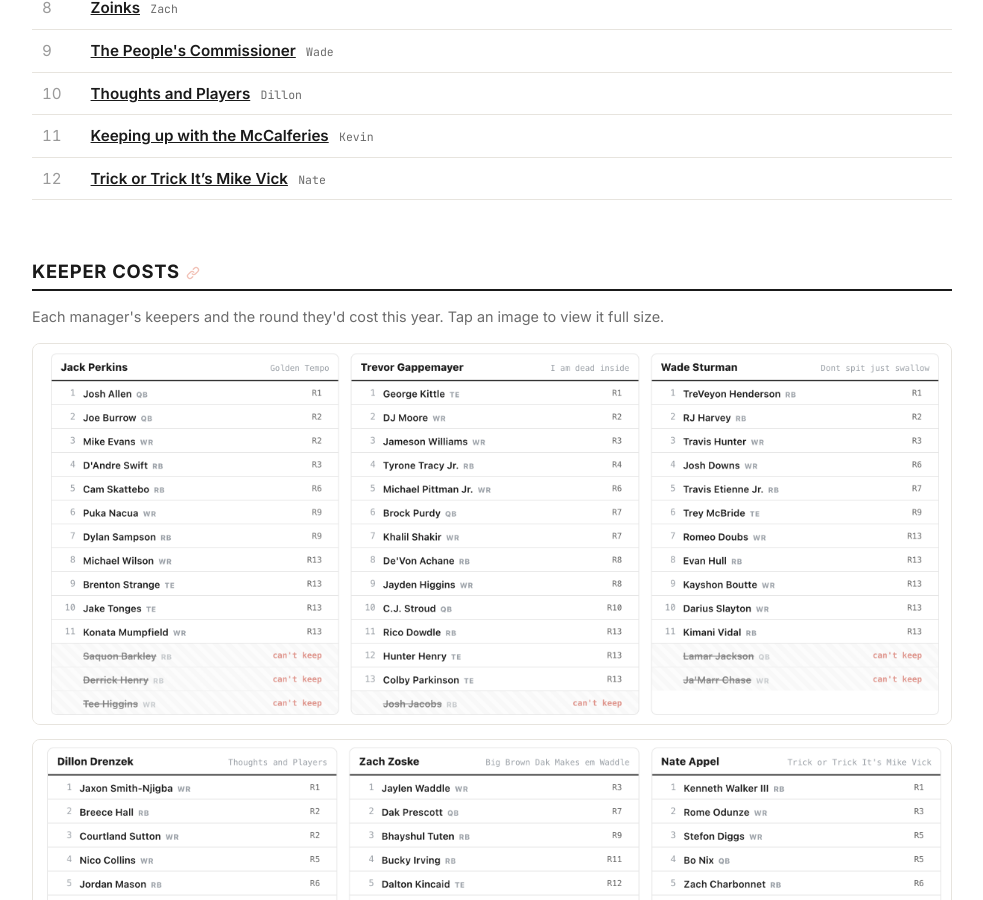
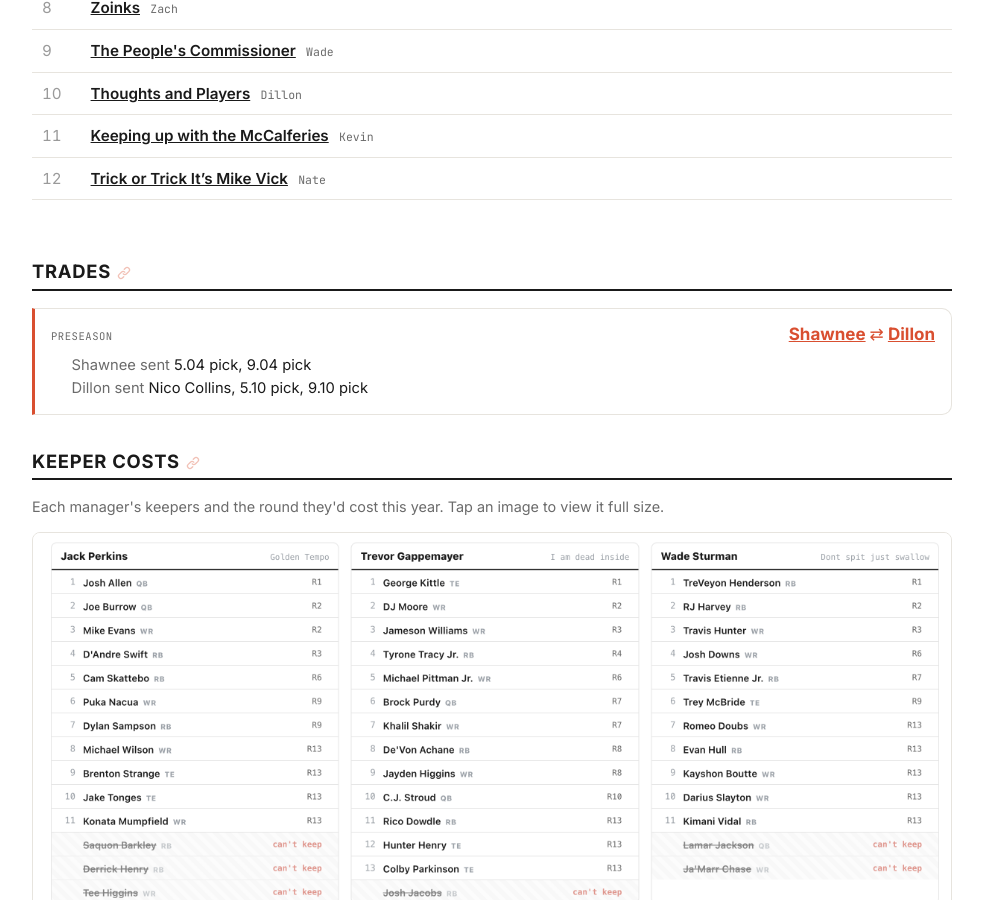
Before and after one commit to dillondrenzek/no-love-in-the-league, a Jekyll site: the page built from docs/seasons/2026.md, in a window 1280 px wide and 900 px high, scrolled down 683 px. Shown: the whole window, without its empty margins (148-1131 px from the left). Built offline with Jekyll 4.4.1, drawn with Linux system fonts in a browser that asks for light colours.

Commit message:
add dillon and shawnee trade (#28)

```diff
--- a/docs/_data/owner_profiles.yml
+++ b/docs/_data/owner_profiles.yml
@@ -912,7 +912,7 @@ theoceanpulse:
     titles: '1'
     sackos: 0
     playoff_apps: 8
-    trades: 12
+    trades: 13
     trades_known: false
     seasons: 10
     best_finish:
@@ -1100,6 +1100,19 @@ theoceanpulse:
     avg_pf: 100.9
     avg_pa: 104.9
   trades:
+  - year: 2026
+    week: 0
+    got:
+    - 5.04 pick
+    - 9.04 pick
+    gave:
+    - Nico Collins
+    - 5.10 pick
+    - 9.10 pick
+    with:
+    - id: shawne2520997
+      name: Shawnee
+      team: D***er my Sufficient Tight End
   - year: 2025
     week: 8
     got:
@@ -3109,7 +3122,7 @@ shawne2520997:
     titles: '2'
     sackos: 2
     playoff_apps: 8
-    trades: 3
+    trades: 4
     trades_known: false
     seasons: 10
     best_finish:
@@ -3298,6 +3311,19 @@ shawne2520997:
     avg_pf: 96.9
     avg_pa: 102.4
   trades:
+  - year: 2026
+    week: 0
+    got:
+    - Nico Collins
+    - 5.10 pick
+    - 9.10 pick
+    gave:
+    - 5.04 pick
+    - 9.04 pick
+    with:
+    - id: theoceanpulse
+      name: Dillon
+      team: Thoughts and Players
   - year: 2024
     week: 0
     accepted: true
--- a/docs/_data/owners.yml
+++ b/docs/_data/owners.yml
@@ -22,7 +22,7 @@ active:
   win_color: '#f38f44'
   titles: '2'
   sackos: 2
-  trades: 3
+  trades: 4
   best_finish:
     type: shiva
     years:
@@ -50,7 +50,7 @@ active:
   win_color: '#f28a42'
   titles: '1'
   sackos: 0
-  trades: 12
+  trades: 13
   best_finish:
     type: shiva
     years:
--- a/docs/_data/seasons.yml
+++ b/docs/_data/seasons.yml
@@ -96,7 +96,22 @@ detail:
       owner_id: whowonthelastsuperbowl
       owner_name: Nate
       team: Trick or Trick It’s Mike Vick
-    trades: []
+    trades:
+    - week: 0
+      parties:
+      - owner_id: shawne2520997
+        owner_name: Shawnee
+        team: D***er my Sufficient Tight End
+        gave:
+        - 5.04 pick
+        - 9.04 pick
+      - owner_id: theoceanpulse
+        owner_name: Dillon
+        team: Thoughts and Players
+        gave:
+        - Nico Collins
+        - 5.10 pick
+        - 9.10 pick
     champ: null
     sacko: null
   2025:
--- a/scripts/generate_records.py
+++ b/scripts/generate_records.py
@@ -24,13 +24,14 @@ DATA_PATH = ROOT / "docs" / "_data" / "records.yml"
 def main():
     franchises = load_franchises()
     seasons = load_seasons()
+    trade_seasons = load_seasons(include_in_progress=True)  # trades count mid-season
     overrides = load_overrides()
 
     keep = ("category", "value", "sub_value", "season", "week", "holder",
             "owner_id", "owner_name", "team",
             "opp_owner_id", "opp_owner_name", "opp_team")
     records = [{k: r.get(k) for k in keep}
-               for r in compute_records(seasons, franchises, overrides)]
+               for r in compute_records(seasons, franchises, overrides, trade_seasons=trade_seasons)]
     DATA_PATH.parent.mkdir(parents=True, exist_ok=True)
     DATA_PATH.write_text(yaml.safe_dump({"records": records}, sort_keys=False, allow_unicode=True),
                          encoding="utf-8")
--- a/scripts/generate_teams.py
+++ b/scripts/generate_teams.py
@@ -178,8 +178,10 @@ owner_id: {id}
 def main():
     franchises = load_franchises()
     seasons = load_seasons()
+    # Trades count even from the in-progress season, so pass it too.
+    trade_seasons = load_seasons(include_in_progress=True)
     overrides = load_overrides()
-    profiles = compute_profiles(seasons, franchises, overrides)
+    profiles = compute_profiles(seasons, franchises, overrides, trade_seasons=trade_seasons)
 
     DATA_DIR.mkdir(parents=True, exist_ok=True)
     (DATA_DIR / "owners.yml").write_text(
```
Also changed, not shown: data/seasons/2026.yml (+40 -1 lines), 3 other files.
